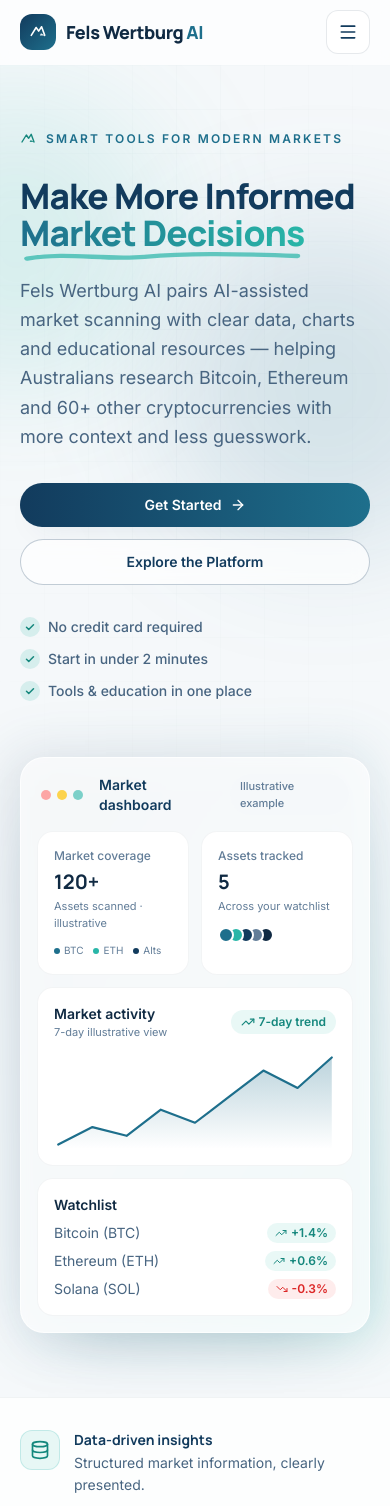
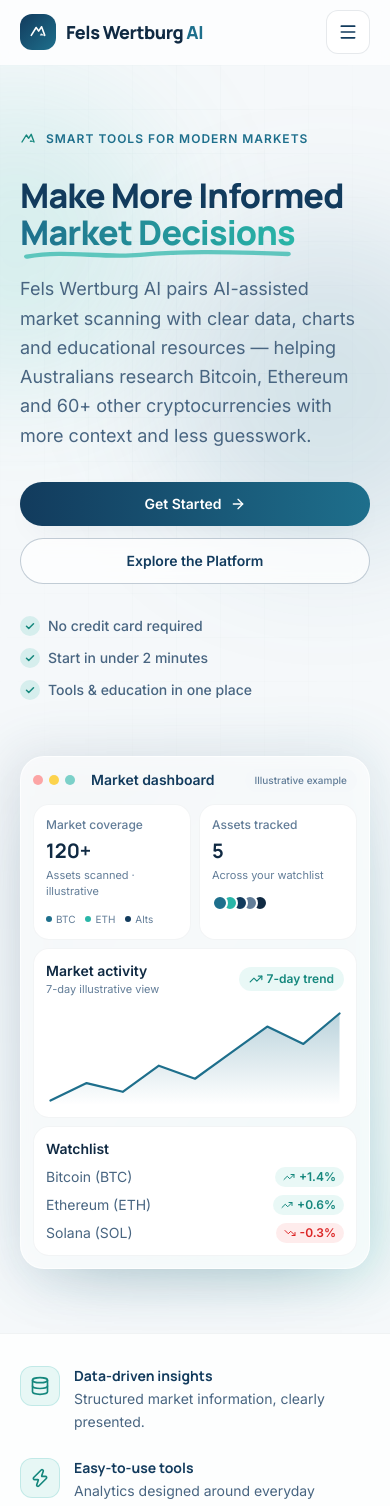
Before and after one commit to ZeeTech-Pvt-Ltd/Fels-Wertburg, a React (Vite) app: page / in a window 390 px wide. Shown: the top 1506 px of the page. Built offline with nearby package versions, Linux system fonts and the light colour scheme.

Commit message:
Responsive hero and footer polish
- Hero eyebrow letter-spacing 1px; h1 fixed at 34px
- Market dashboard now fits 320px (tighter padding, wrapping header)
- Footer contact cards use 10px horizontal padding

```diff
--- a/src/components/Footer.jsx
+++ b/src/components/Footer.jsx
@@ -40,7 +40,7 @@ export default function Footer() {
               </>
             );
             const classes =
-              'flex items-center gap-4 rounded-2xl border border-white/10 bg-white/[0.04] px-5 py-4 transition hover:border-white/20 hover:bg-white/[0.07]';
+              'flex items-center gap-4 rounded-2xl border border-white/10 bg-white/[0.04] px-2.5 py-4 transition hover:border-white/20 hover:bg-white/[0.07]';
             return href ? (
               <a key={label} href={href} className={classes}>
                 {inner}
--- a/src/components/Hero.jsx
+++ b/src/components/Hero.jsx
@@ -36,12 +36,12 @@ export default function Hero() {
       <div className="shell section relative grid items-center gap-14 lg:grid-cols-12 lg:gap-10">
         {/* ------------------------- Left: copy ------------------------- */}
         <div className="lg:col-span-6">
-          <p className="eyebrow">
+          <p className="eyebrow" style={{ letterSpacing: '1px' }}>
             <LogoMark className="h-4 w-4 text-accent-dark" />
             Smart Tools for Modern Markets
           </p>
 
-          <h1 className="mt-6 text-[clamp(2.2rem,6vw,3.75rem)] font-extrabold leading-[1.06] tracking-tight text-primary">
+          <h1 className="mt-6 text-[34px] font-extrabold leading-[1.08] tracking-tight text-primary">
             Make More Informed{' '}
             <span className="relative inline-block">
               <span className="bg-gradient-to-r from-secondary to-accent bg-clip-text text-transparent">
@@ -103,9 +103,9 @@ export default function Hero() {
             {/* Glow tile behind the dashboard */}
             <div className="absolute -inset-3 -rotate-1 rounded-[2rem] bg-gradient-to-br from-primary/10 via-secondary/10 to-accent/20 blur-xl" />
 
-            <div className="relative rounded-3xl border border-white/70 bg-white/70 p-4 shadow-soft backdrop-blur-sm sm:p-5">
+            <div className="relative rounded-3xl border border-white/70 bg-white/70 p-3 shadow-soft backdrop-blur-sm sm:p-5">
               {/* Window chrome */}
-              <div className="flex items-center justify-between gap-3 px-1 pb-4">
+              <div className="flex flex-wrap items-center justify-between gap-x-2 gap-y-1.5 pb-3 sm:px-1 sm:pb-4">
                 <div className="flex items-center gap-2">
                   <span className="flex gap-1.5">
                     <i className="h-2.5 w-2.5 rounded-full bg-red-300" />
@@ -114,14 +114,14 @@ export default function Hero() {
                   </span>
                   <span className="ml-2 text-sm font-semibold text-primary">Market dashboard</span>
                 </div>
-                <span className="rounded-full bg-canvas px-2.5 py-1 text-[11px] font-medium text-muted">
+                <span className="whitespace-nowrap rounded-full bg-canvas px-2.5 py-1 text-[10px] font-medium text-muted sm:text-[11px]">
                   Illustrative example
                 </span>
               </div>
 
               {/* Stat tiles */}
-              <div className="grid grid-cols-2 gap-3">
-                <div className="rounded-2xl border border-ink/5 bg-white p-4">
+              <div className="grid grid-cols-2 gap-2 sm:gap-3">
+                <div className="rounded-2xl border border-ink/5 bg-white p-3 sm:p-4">
                   <div className="flex items-start justify-between gap-3">
                     <div>
                       <p className="text-xs font-medium text-muted">Market coverage</p>
@@ -157,7 +157,7 @@ export default function Hero() {
                     </span>
                   </div>
                 </div>
-                <div className="rounded-2xl border border-ink/5 bg-white p-4">
+                <div className="rounded-2xl border border-ink/5 bg-white p-3 sm:p-4">
                   <p className="text-xs font-medium text-muted">Assets tracked</p>
                   <p className="mt-1 font-display text-xl font-bold text-ink sm:text-2xl">5</p>
                   <p className="mt-0.5 text-[11px] text-muted">Across your watchlist</p>
@@ -175,7 +175,7 @@ export default function Hero() {
               </div>
 
               {/* Chart card */}
-              <div className="mt-3 rounded-2xl border border-ink/5 bg-white p-4">
+              <div className="mt-2 rounded-2xl border border-ink/5 bg-white p-3 sm:mt-3 sm:p-4">
                 <div className="flex items-center justify-between">
                   <div>
                     <p className="text-sm font-semibold text-ink">Market activity</p>
@@ -194,7 +194,7 @@ export default function Hero() {
               </div>
 
               {/* Watchlist */}
-              <div className="mt-3 rounded-2xl border border-ink/5 bg-white p-4">
+              <div className="mt-2 rounded-2xl border border-ink/5 bg-white p-3 sm:mt-3 sm:p-4">
                 <p className="text-sm font-semibold text-ink">Watchlist</p>
                 <ul className="mt-2 space-y-2">
                   {WATCHLIST.map((row) => (
```
